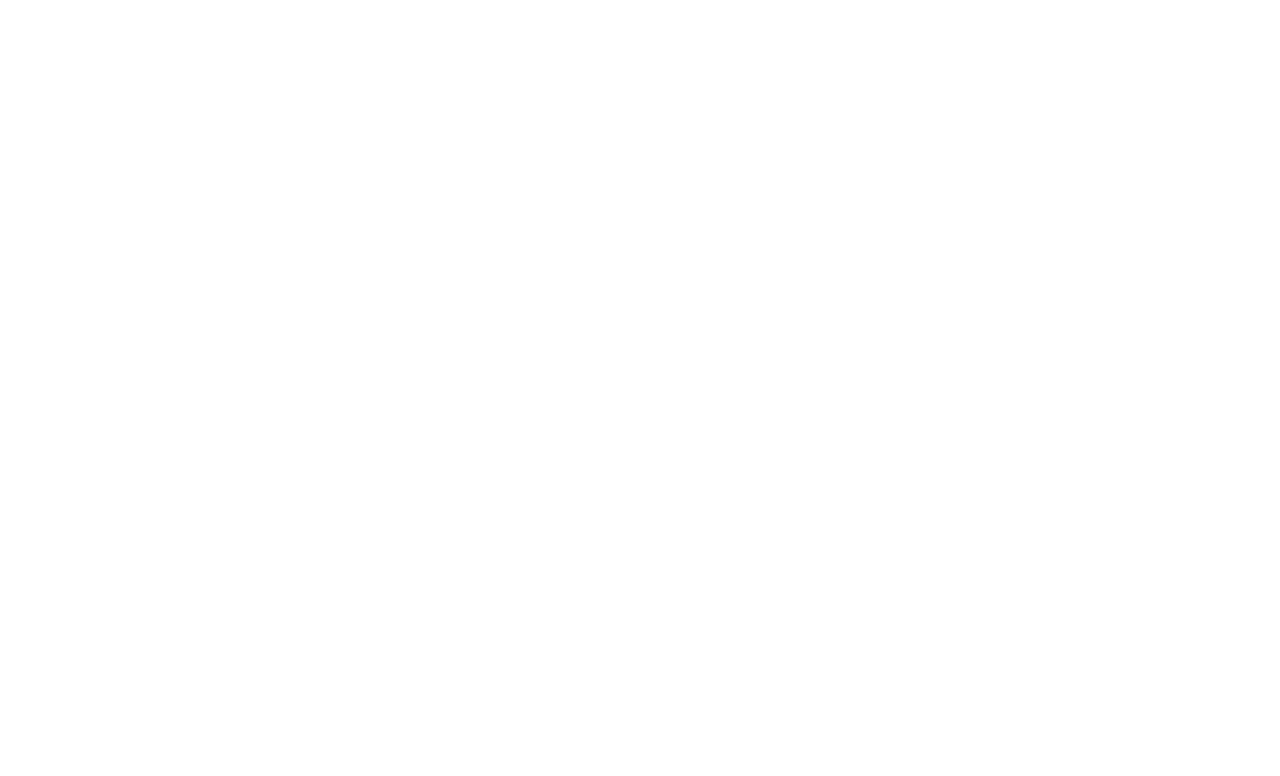
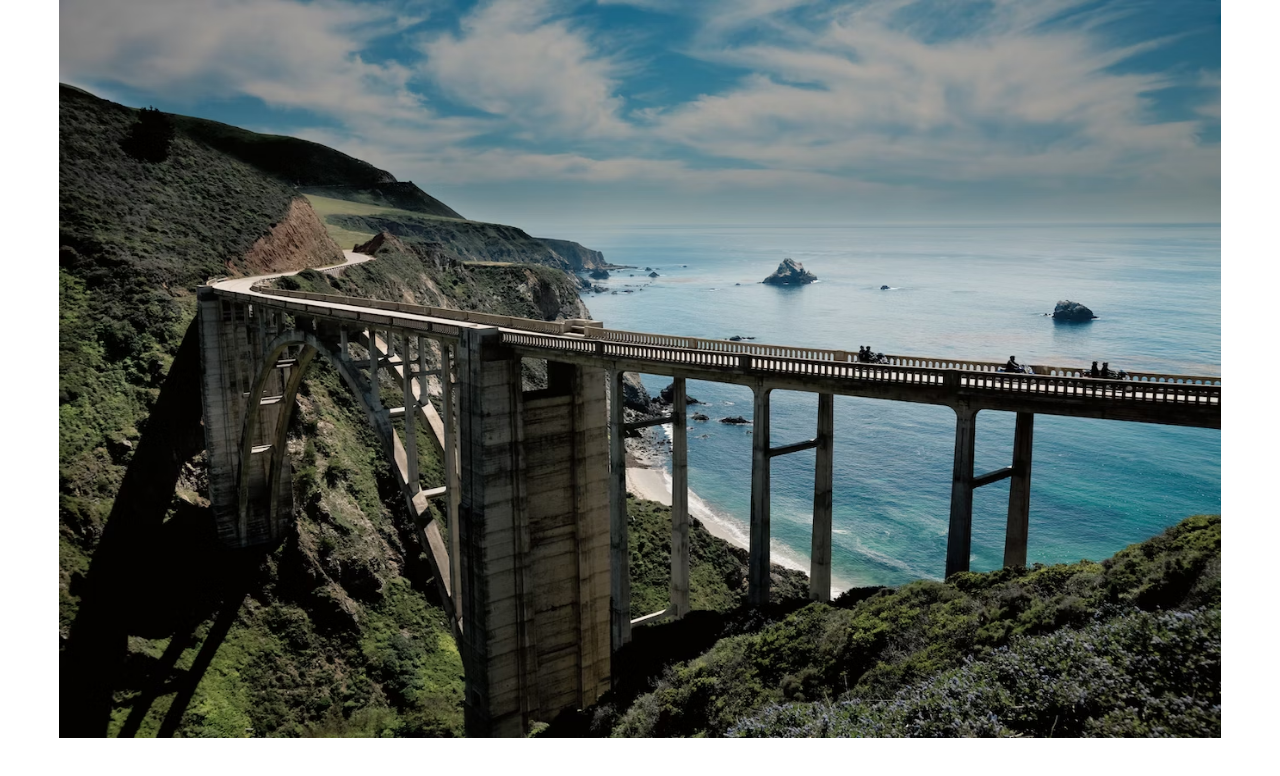
Before and after one commit to nugmara/Day-1_Project-1, a plain HTML site: page index.html in a window 1280 px wide. Drawn offline with Linux system fonts and the light colour scheme.

Commit message:
Add pictures to the screen and apply css

```diff
--- a/index.html
+++ b/index.html
@@ -4,8 +4,17 @@
     <meta charset="UTF-8">
     <meta name="viewport" content="width=device-width, initial-scale=1.0">
     <title>Expanding Cards</title>
+    <link rel="stylesheet" href="./style.css">
 </head>
 <body>
+    <div class="container">
+        <img src="./images/image-1.avif" alt="image-1">
+        <!-- <img src="./images/image-2.avif" alt="image-2">
+        <img src="./images/image-3.avif" alt="image-3">
+        <img src="./images/image-4.avif" alt="image-4">
+        <img src="./images/image-5.avif" alt="image-5"> -->
+    </div>
 
+    <script src="./script.js"></script>
 </body>
 </html>
--- a/style.css
+++ b/style.css
@@ -0,0 +1,16 @@
+* {
+    margin: 0;
+    padding: 0;
+    box-sizing: border-box;
+}
+
+.container {
+    display: flex;
+    justify-content: center;
+}
+
+img {
+    height: 738.391px;
+    width: 1162.86px;
+
+}
```
